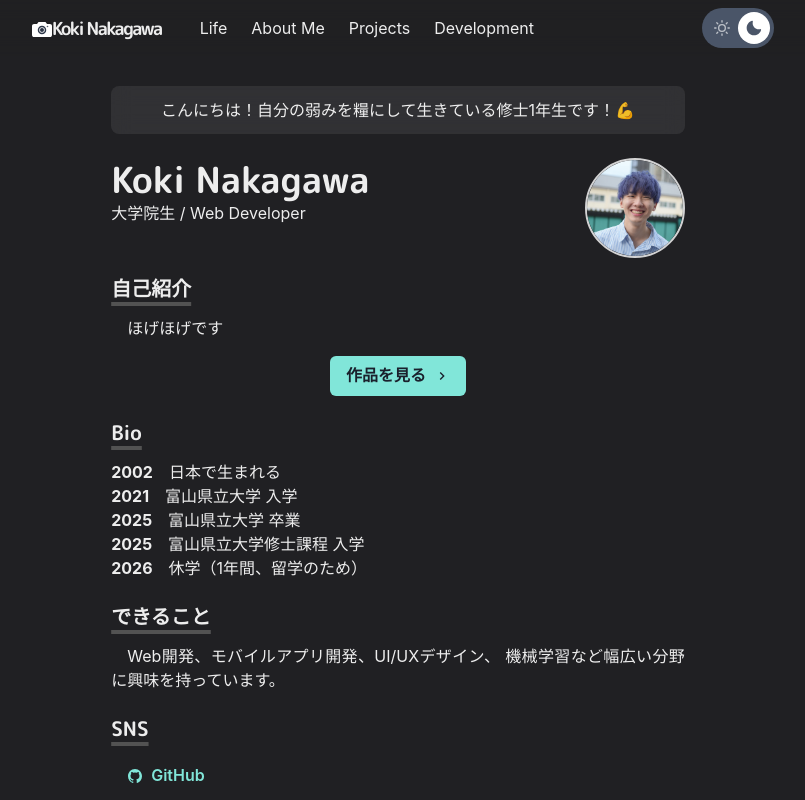
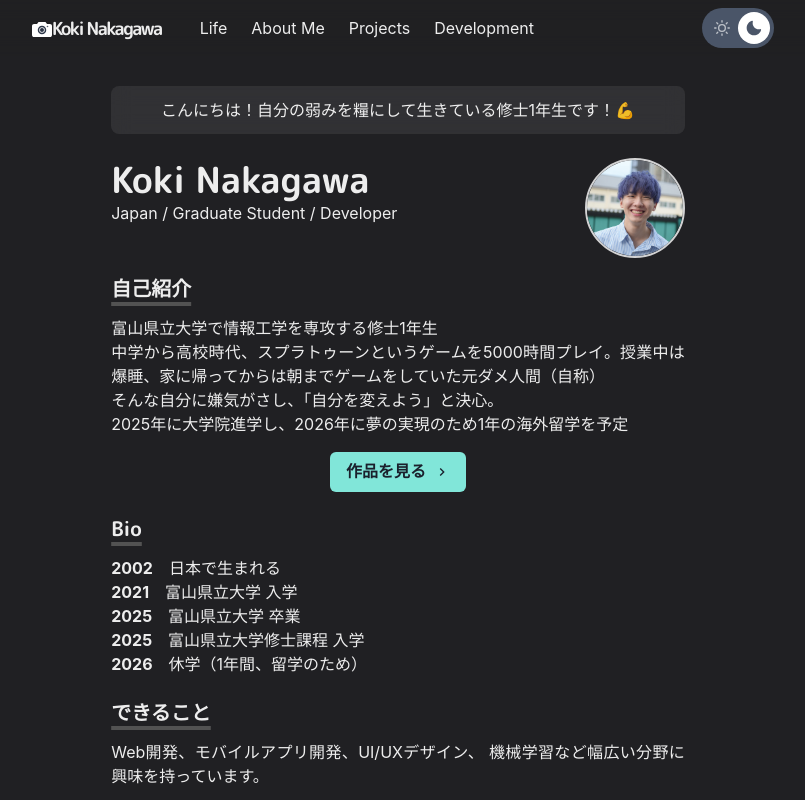
Before and after one commit to craftzdog/craftzdog-homepage, a Next.js app: page / in a window 1280 px wide. Shown: the top 800 px of the page, without its empty margins (242-1047 px from the left). Built offline with nearby package versions, Linux system fonts and the light colour scheme.

Commit message:
style: remove text indentation from Paragraph component

```diff
--- a/src/components/paragraph.js
+++ b/src/components/paragraph.js
@@ -2,7 +2,6 @@ import styled from '@emotion/styled'
 
 const Paragraph = styled.p`
   text-align: justify;
-  text-indent: 1em;
   hyphens: auto;
 `
 
--- a/src/pages/index.js
+++ b/src/pages/index.js
@@ -65,7 +65,7 @@ const Home = () => {
             <Heading as="h2" variant="page-title">
               Koki Nakagawa
             </Heading>
-            <p>大学院生 / Web Developer</p>
+            <p>Japan / Graduate Student / Developer</p>
           </Box>
           <Box
             flexShrink={0}
@@ -98,7 +98,15 @@ const Home = () => {
           <Heading as="h3" variant="section-title">
             自己紹介
           </Heading>
-          <Paragraph>ほげほげです</Paragraph>
+          <Paragraph>
+            富山県立大学で情報工学を専攻する修士1年生
+            <br />
+            中学から高校時代、スプラトゥーンというゲームを5000時間プレイ。授業中は爆睡、家に帰ってからは朝までゲームをしていた元ダメ人間（自称）
+            <br />
+            そんな自分に嫌気がさし、「自分を変えよう」と決心。
+            <br />
+            2025年に大学院進学し、2026年に夢の実現のため1年の海外留学を予定
+          </Paragraph>
           <Box align="center" my={4}>
             <Button
               as={NextLink}
```
